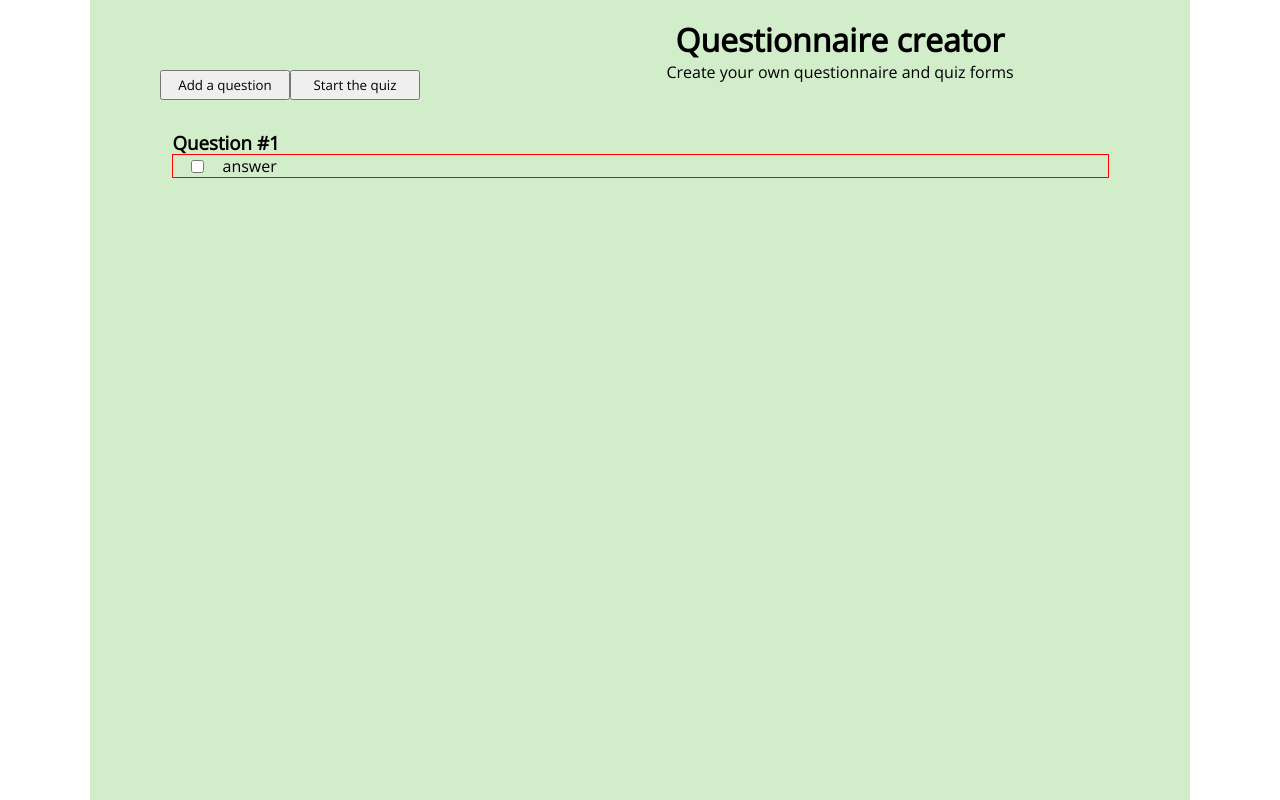
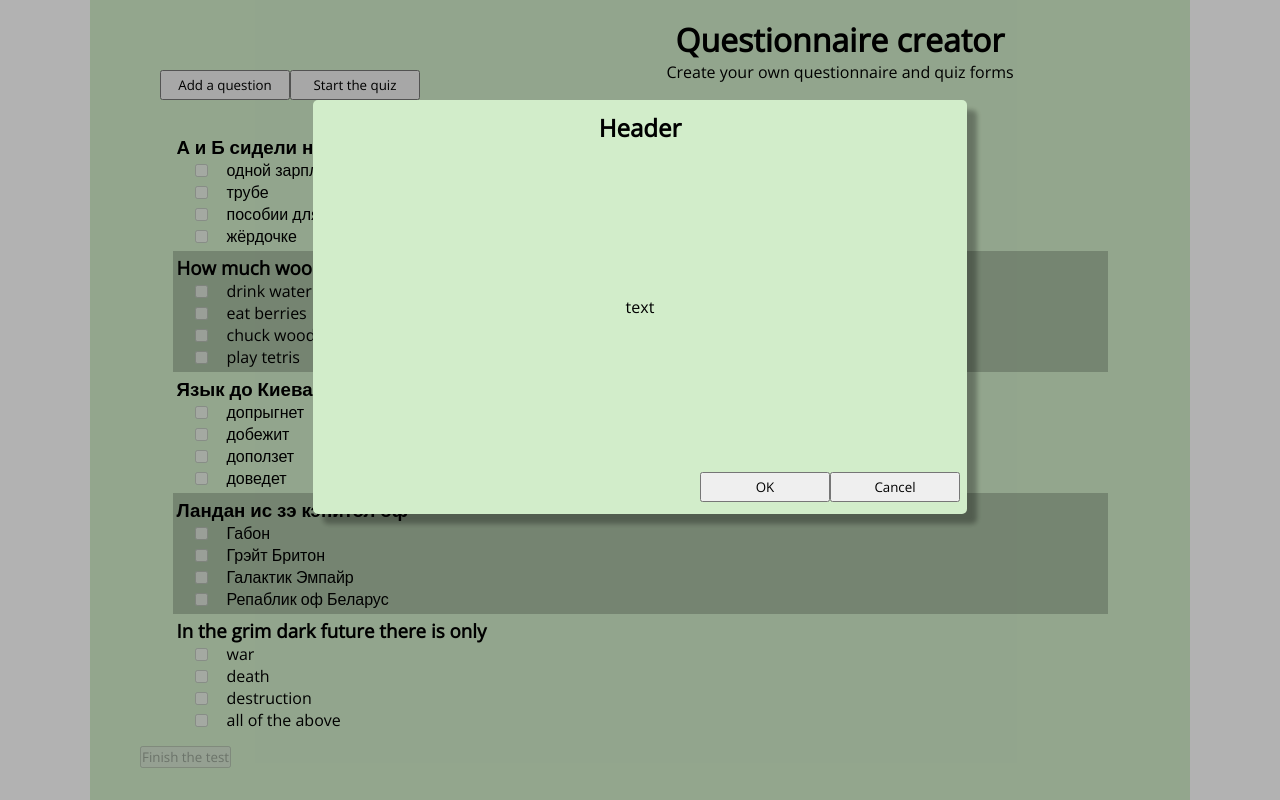
Before and after one commit to LIUAndrei/Questionnaire-Creator, a plain HTML site: page index.html in a window 1280 px wide. Both pictures are taken after a click on the button "Add a question". Drawn offline with nearby package versions, Linux system fonts and the light colour scheme.

Commit message:
Практическое задание от ЛеверКс
Первый залив

```diff
--- a/app.js
+++ b/app.js
@@ -31,6 +31,10 @@
 
        ]
 
+// below is the empty array of new questions that will be filled out by the user
+
+       let userQuestionsList = [];
+
 // below are the system and error messages list
 
        const systemMessages = {
@@ -54,16 +58,67 @@
 
        const questionsPopulator = function(arry) {
               for (let i = 0; i < arry.length; i++) {
+
+
                      let section = document.createElement('section');
                      section.classList.add('questions__container');
                      questionsGoHere.appendChild(section);
+
                      let header = document.createElement('h3');
                      header.classList.add('questions__title');
                      header.textContent = arry[i]['question'];
                      section.appendChild(header);
+
+                     let questionsGridder = document.createElement('div');
+                     questionsGridder.classList.add('questions__gridder');
+                     section.appendChild(questionsGridder);
+
+                     for (let j = 0; j < arry[i]['answers'].length; j++) {
+
+                            let arrayOfAnswers = arry[i]['answers'];
+
+                            let questionsCheckboxContainer = document.createElement('div');
+                            questionsCheckboxContainer.classList.add('questions__checkbox-container');
+                            questionsGridder.appendChild(questionsCheckboxContainer);
+
+                            let checkbox = document.createElement('input');
+                            checkbox.classList.add('questions__checkbox');
+                            checkbox.type = 'checkbox';
+                            checkbox.disabled = true;
+                            questionsCheckboxContainer.appendChild(checkbox);
+
+                            let questionsAnswerContainer = document.createElement('div');
+                            questionsAnswerContainer.classList.add('questions__answer-container');
+                            questionsGridder.appendChild(questionsAnswerContainer);
+
+                            let questionsAnswer = document.createElement('p');
+                            questionsAnswer.classList.add('questions__answer');
+                            questionsAnswer.textContent = arrayOfAnswers[j];
+                            questionsAnswerContainer.appendChild(questionsAnswer);
+                     }
               }
        }
 
 // below questionsPopulator function is called for the default questions
 
-  //     questionsPopulator(defaultQuestions);
+       questionsPopulator(defaultQuestions);
+
+// below is a function that engages and populates the modal window
+       // function should be provided with a title, message(false if none), and whether a textarea shoul be displayed(true or false)
+
+       const modalWindow = function(title, message, textInput) {
+
+
+       }
+
+
+// below is the function that hides-shows the modal window
+
+       let modalVisibility = function() {
+              document.getElementById('modal').classList.toggle('hidden');
+       }
+
+// below is an event handler for the 'add a question button'
+
+       const addAQuestionButton = document.getElementById('add-a-question');
+       addAQuestionButton.addEventListener('click', modalVisibility);
--- a/index.html
+++ b/index.html
@@ -14,8 +14,8 @@
     <div class="narrow_down_container">
         <header>
             <div class="buttons__container buttons">
-                <button class="buttons__btn">Add a question</button>
-                <button class="buttons__btn">Start the quiz</button>
+                <button class="buttons__btn" id="add-a-question">Add a question</button>
+                <button class="buttons__btn" id="start-the-quiz">Start the quiz</button>
             </div>
             <div class="header__container header">
                 <h1>Questionnaire creator</h1>
@@ -24,7 +24,7 @@
         </header>
         <main>
             <div class="main__placement questions" id="questions-go-here">
-                <section class="questions__container">
+                <!-- <section class="questions__container">
                     <h3 class="questions__title">Question #1</h3>
                     <div class="questions__gridder">
                         <div class="questions__checkbox-container">
@@ -33,12 +33,51 @@
                         <div class="questions__answer-container">
                             <p class="questions__answer">answer</p>
                         </div>
+                        <div class="questions__checkbox-container">
+                            <input type="checkbox" class="questions__checkbox">
+                        </div>
+                        <div class="questions__answer-container">
+                            <p class="questions__answer">answer</p>
+                        </div>
+                        <div class="questions__checkbox-container">
+                            <input type="checkbox" class="questions__checkbox">
+                        </div>
+                        <div class="questions__answer-container">
+                            <p class="questions__answer">answer</p>
+                        </div>
+                        <div class="questions__checkbox-container">
+                            <input type="checkbox" class="questions__checkbox">
+                        </div>
+                        <div class="questions__answer-container">
+                            <p class="questions__answer">answer</p>
+                        </div>
                     </div>
-                </section>
+                </section> -->
 
             </div>
         </main>
-        <footer></footer>
+        <footer>
+            <button class="get-tested" disabled>Finish the test</button>
+        </footer>
+    </div>
+
+
+
+    <div class="modal hidden" id="modal">
+        <div class="modal__window">
+            <div class="modal__header-container">
+                <h2 class="modal__header">Header</h2>
+            </div>
+            <div class="modal__content-container">
+                <p class="modal__content">text</p>
+                <textarea name="" id="" cols="60" rows="8" hidden></textarea>
+            </div>
+            <div class="modal__buttons-container">
+                <button class="buttons__btn">OK</button>
+                <button class="buttons__btn">Cancel</button>
+            </div>
+        </div>
+
     </div>
 </body>
 </html>
--- a/styles.css
+++ b/styles.css
@@ -6,6 +6,10 @@
 
 body {
     background-color: E2E2EE;
+}
+
+.hidden {
+    display: none !important;
 }
 
 div.narrow_down_container {
@@ -53,12 +57,14 @@ div.main__placement {
 }
 
 section.questions__container:nth-of-type(2n) {
-    back
+    background-color: rgba(0,0,0,0.2);
+}
 
+section.questions__container {
+    padding: 4px;
 }
 
 div.questions__gridder {
-    outline: solid 1px red;
     display: grid;
     grid-template-columns: 50px auto;
 }
@@ -69,3 +75,53 @@ div.questions__checkbox-container {
     align-items: center;
     justify-content: center;
 }
+
+footer {
+    padding: 10px 50px;
+}
+
+div.modal {
+    position: fixed;
+    top: 0;
+    left: 0;
+    width: 100%;
+    height: 100vh;
+    background-color: rgba(0,0,0,0.3);
+}
+
+div.modal__window {
+    display: grid;
+    grid-template-rows: 40px auto 40px;
+    padding: 7px;
+    width: 50%;
+    height: 50%;
+    margin-left: auto;
+    margin-right: auto;
+    margin-top: 100px;
+    background-color: #D2EDCA;
+    border-radius: 5px;
+    -webkit-box-shadow: 10px 10px 5px 0px rgba(0,0,0,0.3);
+    -moz-box-shadow: 10px 10px 5px 0px rgba(0,0,0,0.3);
+    box-shadow: 10px 10px 5px 0px rgba(0,0,0,0.3);
+}
+
+
+div.modal__header-container {
+    height: 40;
+    display: flex;
+    justify-content: center;
+    align-items: center;
+}
+
+div.modal__content-container {
+    display: flex;
+    justify-content: center;
+    align-items: center;
+}
+
+div.modal__buttons-container {
+    height: 40px;
+    display: flex;
+    justify-content: flex-end;
+    align-items: center;
+}
```
